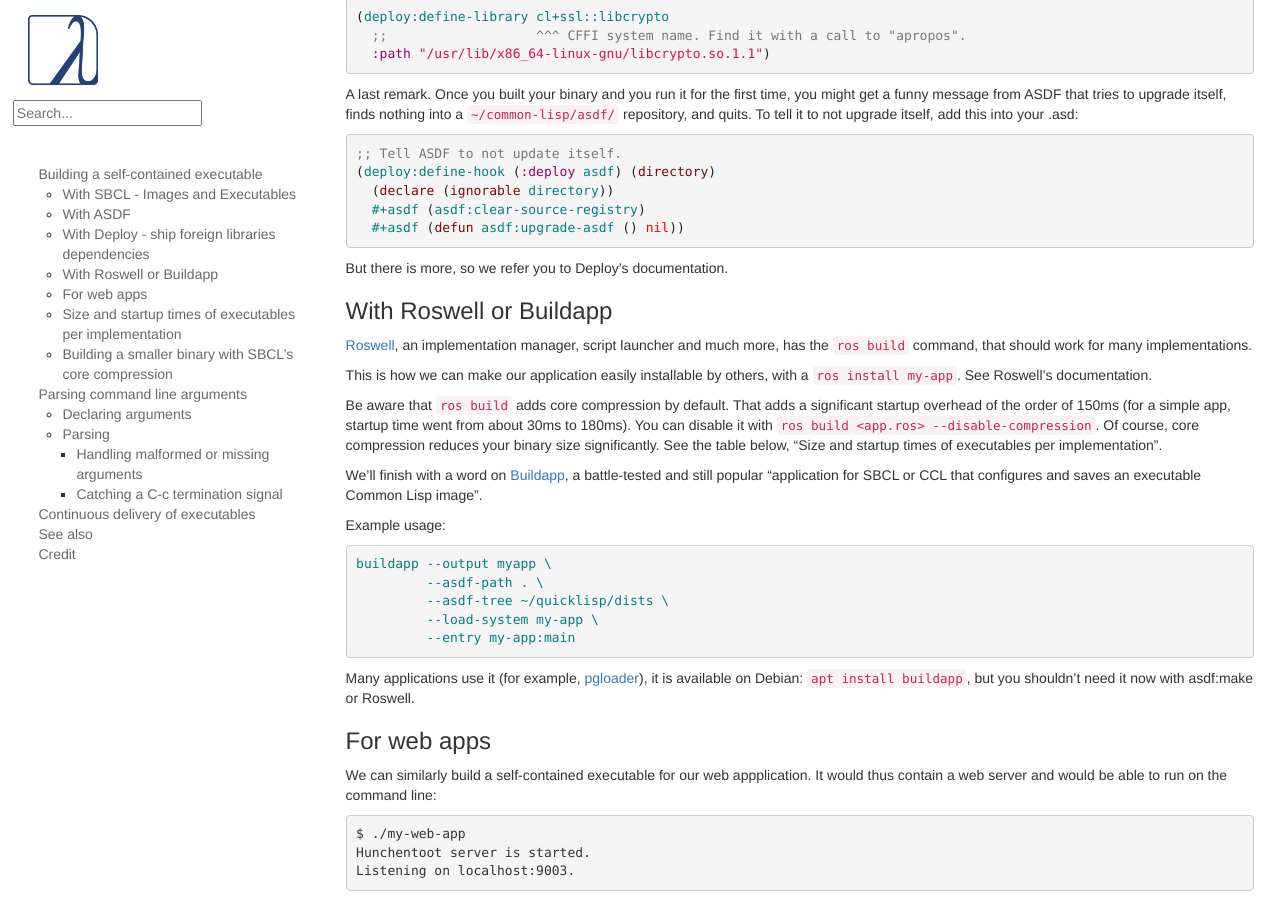
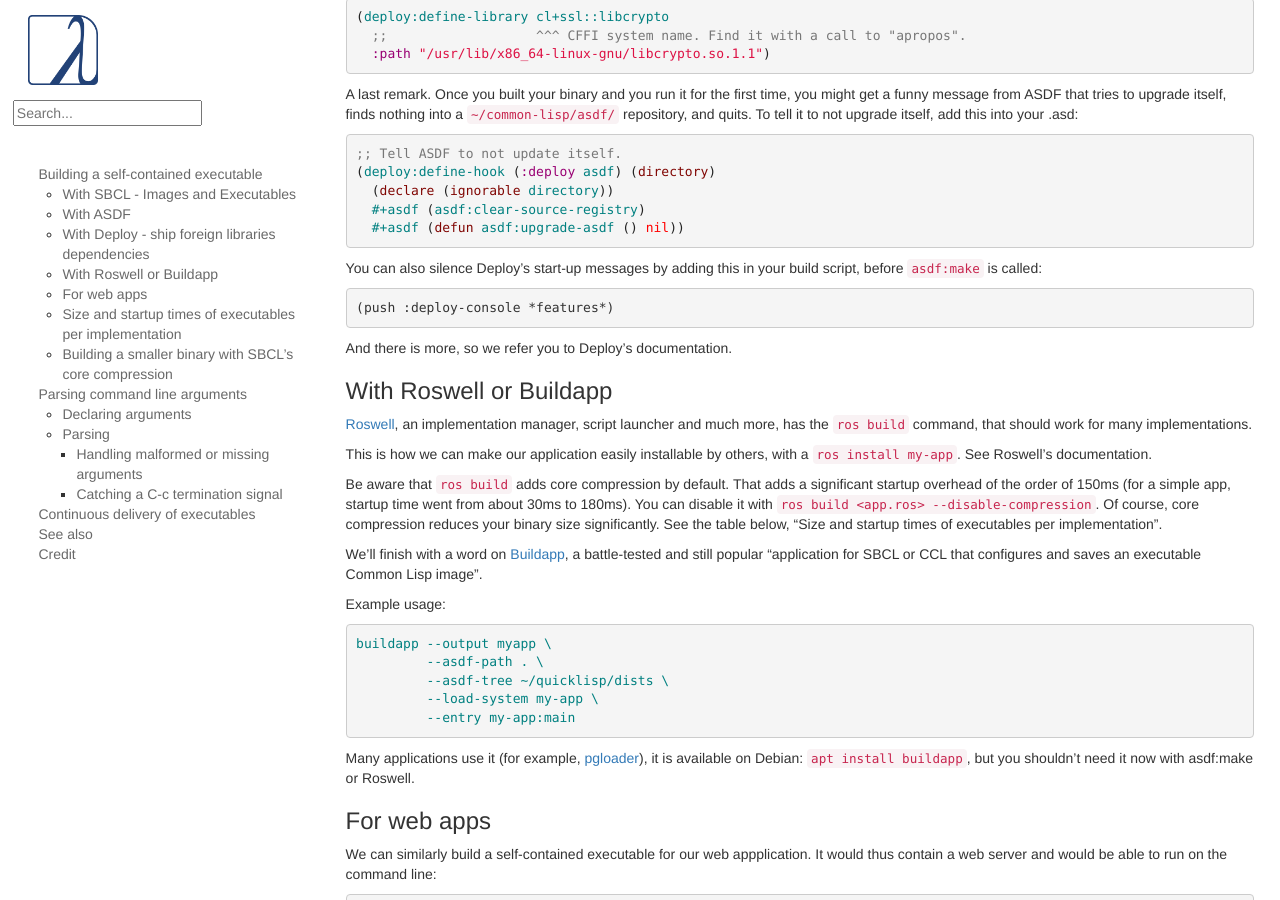
Before and after one commit to LispCookbook/cl-cookbook, a Jekyll site: the page built from scripting.md, in a window 1280 px wide and 900 px high, scrolled down 2597 px. Built offline with Jekyll 4.4.1, drawn with Linux system fonts in a browser that asks for light colours.

Commit message:
Deploy: silence start-up messages with :deploy-console

```diff
--- a/scripting.md
+++ b/scripting.md
@@ -180,8 +180,11 @@
   #+asdf (defun asdf:upgrade-asdf () nil))
 ~~~
 
+You can also silence Deploy's start-up messages by adding this in your build script, before `asdf:make` is called:
 
-But there is more, so we refer you to Deploy's documentation.
+    (push :deploy-console *features*)
+
+And there is more, so we refer you to Deploy's documentation.
 
 
 ### With Roswell or Buildapp
```
